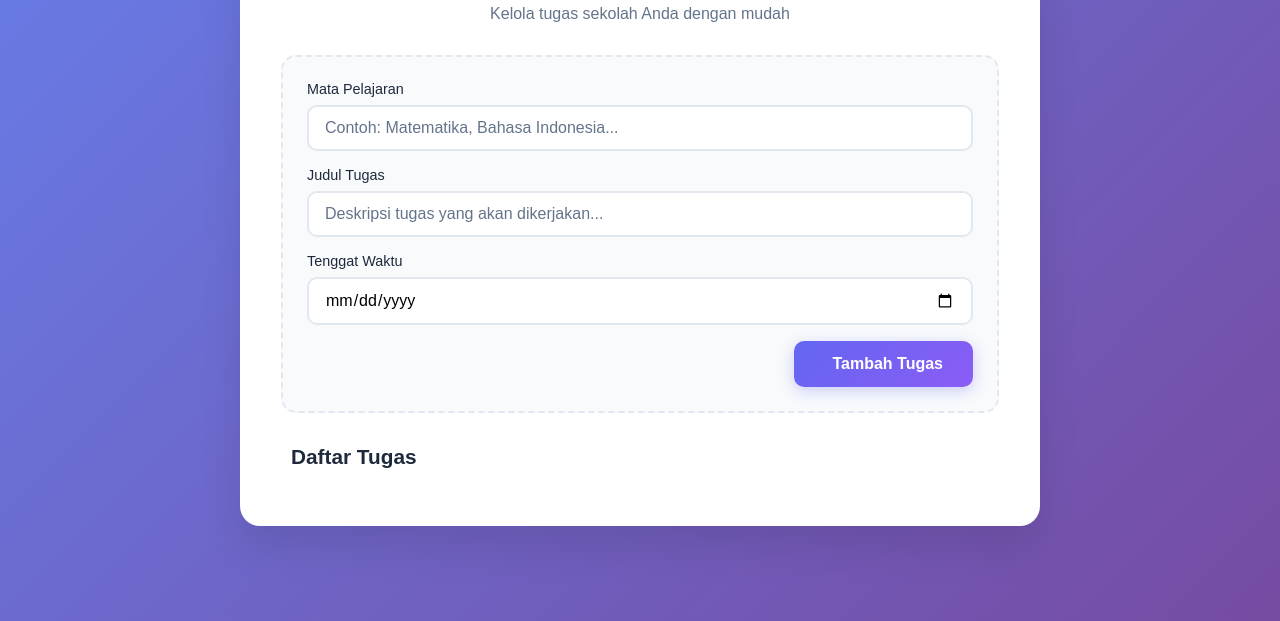
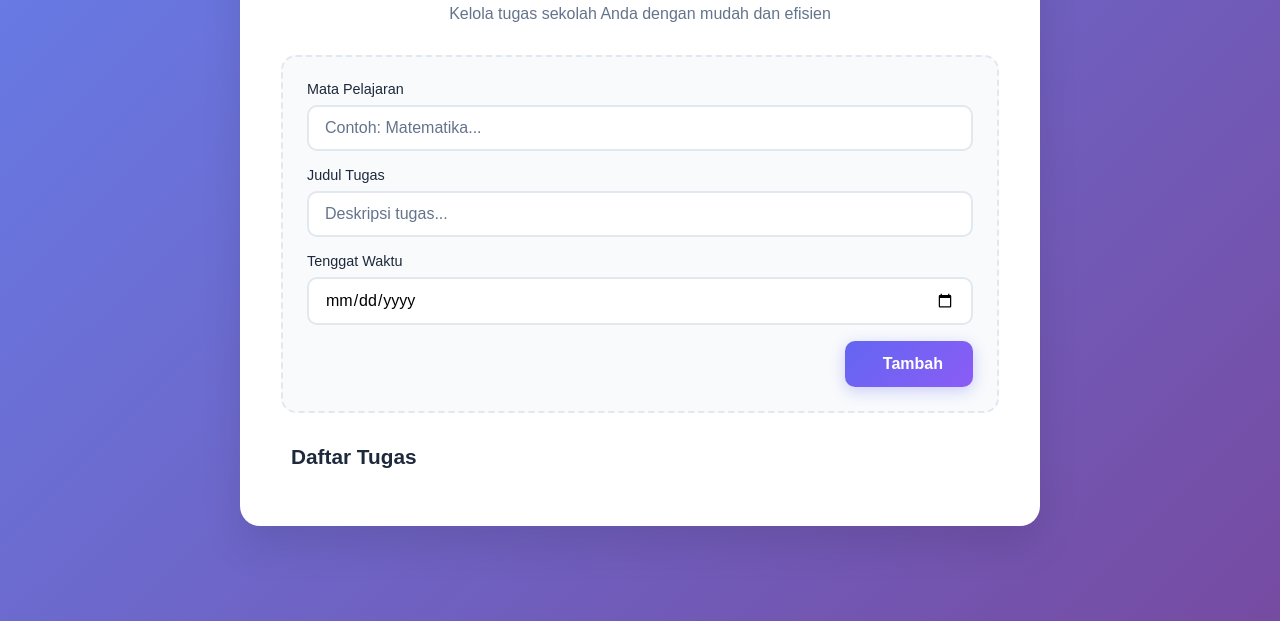
Before and after one commit to keyzavexiaunzila9-sketch/todolist--website, a plain HTML site: page index.html in a window 1280 px wide. Shown: the part 179-800 px from the top of the page. Drawn offline with Linux system fonts and the light colour scheme.

Commit message:
Update index.html

```diff
--- a/index.html
+++ b/index.html
@@ -13,25 +13,27 @@
         <div class="card">
             <div class="header">
                 <h1><i class="fas fa-tasks"></i> To-Do List App</h1>
-                <p>Kelola tugas sekolah Anda dengan mudah</p>
+                <p>Kelola tugas sekolah Anda dengan mudah dan efisien</p>
             </div>
 
             <div class="input-section">
+                <div class="input-grid">
                     <div class="input-group">
                         <label for="subject-input"><i class="fas fa-book"></i> Mata Pelajaran</label>
-                    <input type="text" id="subject-input" placeholder="Contoh: Matematika, Bahasa Indonesia...">
+                        <input type="text" id="subject-input" placeholder="Contoh: Matematika...">
                     </div>
                     <div class="input-group">
                         <label for="title-input"><i class="fas fa-pencil-alt"></i> Judul Tugas</label>
-                    <input type="text" id="title-input" placeholder="Deskripsi tugas yang akan dikerjakan...">
+                        <input type="text" id="title-input" placeholder="Deskripsi tugas...">
                     </div>
                     <div class="input-group">
                         <label for="date-input"><i class="fas fa-calendar-alt"></i> Tenggat Waktu</label>
                         <input type="date" id="date-input">
                     </div>
                     <button id="save-btn" class="save-btn">
-                    <i class="fas fa-plus"></i> Tambah Tugas
+                        <i class="fas fa-plus"></i> Tambah
                     </button>
+                </div>
             </div>
 
             <div class="tasks-section">
@@ -47,4 +49,5 @@
 
     <script src="keyza.js"></script>
 </body>
+
 </html>
```
Lines whose indentation alone changed are shown as unchanged.
